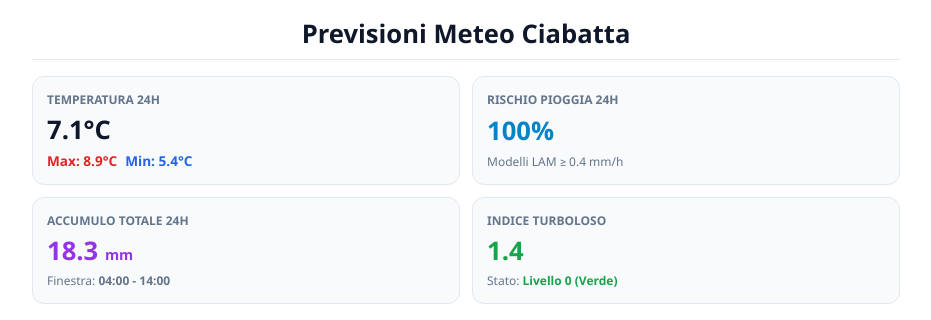
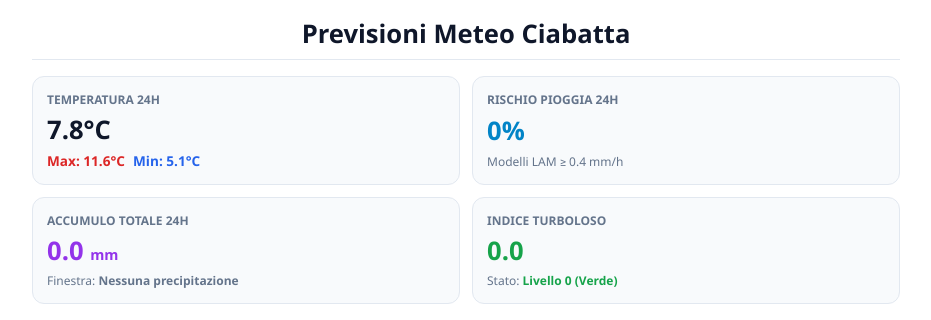
Before and after one commit to ciabbat123-sudotanto/DASHBOARD-NUOVA, a plain HTML site: page index.html in a window 1280 px wide. Shown: the top 320 px of the page, without its empty margins (174-1105 px from the left). Drawn offline with Linux system fonts and the light colour scheme.

Commit message:
deploy: 1dc0a12943804f5ece3b06480eea32b7b3374c03

```diff
--- a/index.html
+++ b/index.html
@@ -71,25 +71,25 @@
     <div class="cards-container">
         <div class="card">
             <div class="card-title">Temperatura 24h</div>
-            <div class="card-main-val">7.1°C</div>
+            <div class="card-main-val">7.8°C</div>
             <div class="temp-sub">
-                <span class="temp-max">Max: 8.9°C</span>
-                <span class="temp-min">Min: 5.4°C</span>
+                <span class="temp-max">Max: 11.6°C</span>
+                <span class="temp-min">Min: 5.1°C</span>
             </div>
         </div>
         <div class="card">
             <div class="card-title">Rischio Pioggia 24h</div>
-            <div class="card-main-val" style="color: #0284c7;">100%</div>
+            <div class="card-main-val" style="color: #0284c7;">0%</div>
             <div class="card-subtext">Modelli LAM ≥ 0.4 mm/h</div>
         </div>
         <div class="card">
             <div class="card-title">Accumulo Totale 24h</div>
-            <div class="card-main-val" style="color: #9333ea;">18.3 <span style="font-size: 0.9rem;">mm</span></div>
-            <div class="card-subtext">Finestra: <b>04:00 - 14:00</b></div>
+            <div class="card-main-val" style="color: #9333ea;">0.0 <span style="font-size: 0.9rem;">mm</span></div>
+            <div class="card-subtext">Finestra: <b>Nessuna precipitazione</b></div>
         </div>
         <div class="card">
             <div class="card-title">Indice Turboloso</div>
-            <div class="card-main-val" style="color: #16a34a;">1.4</div>
+            <div class="card-main-val" style="color: #16a34a;">0.0</div>
             <div class="card-subtext">Stato: <b style="color: #16a34a;">Livello 0 (Verde)</b></div>
         </div>
     </div>
```
Also changed, not shown: grafico.png.
